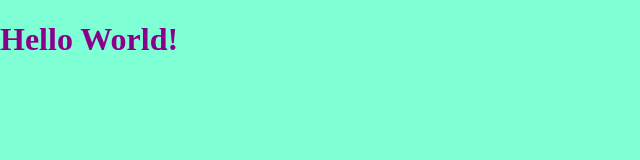
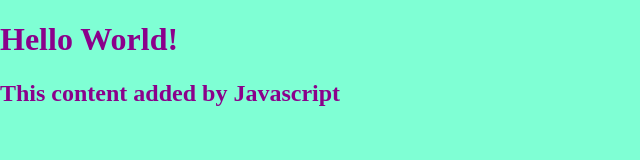
Before and after one commit to PercTruman/Shawn-s-Personal-Website, a plain HTML site: page index.html in a window 1280 px wide. Shown: the whole page, without its empty margins (0-640 px from the left). Drawn offline with Linux system fonts and the light colour scheme.

Commit message:
add script.js, connect to index.html

```diff
--- a/index.html
+++ b/index.html
@@ -6,5 +6,6 @@
     </head>
     <body>
         <h1>Hello World!</h1>
+        <script src="script.js"></script>
     </body>
 </html>
--- /dev/null
+++ b/script.js
@@ -0,0 +1,3 @@
+const h2 = document.createElement("h2")
+h2.textContent = "This content added by Javascript";
+document.querySelector("body").appendChild(h2)
```
